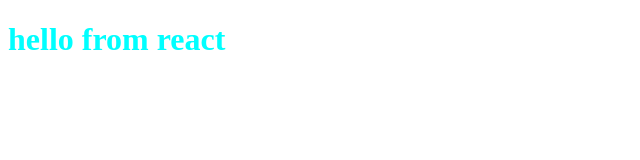
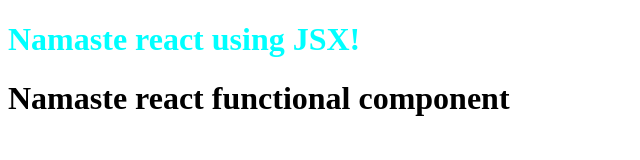
Before and after one commit to kuldeepSonkusare/Namaste-React, a React app: page / in a window 1280 px wide. Shown: the whole page, without its empty margins (0-640 px from the left). Built offline with nearby package versions, Linux system fonts and the light colour scheme.

Commit message:
fourth ep

```diff
--- a/App.js
+++ b/App.js
@@ -1,8 +1,23 @@
 import React from "react";
 import ReactDOM from "react-dom/client";
 
-const heading = React.createElement("h1", { id: "heading"}, "hello from react");
+// const heading = React.createElement("h1", { id: "heading"}, "hello from react");
+
+const Title =() => (
+    <h1 className="head">
+        Namaste react using JSX!
+    </h1>
+)
+
+const HeadingComponent = () => (
+    <div id="container">
+
+        <Title/>
+        <h1 className="heading">Namaste react functional component</h1>
+
+    </div>
+)
 
 const root = ReactDOM.createRoot(document.getElementById("root"));
 
-root.render(heading);
+root.render(<HeadingComponent />);
--- a/index.css
+++ b/index.css
@@ -1,3 +1,3 @@
-#heading{
+.head{
     color: aqua;
 }
```
